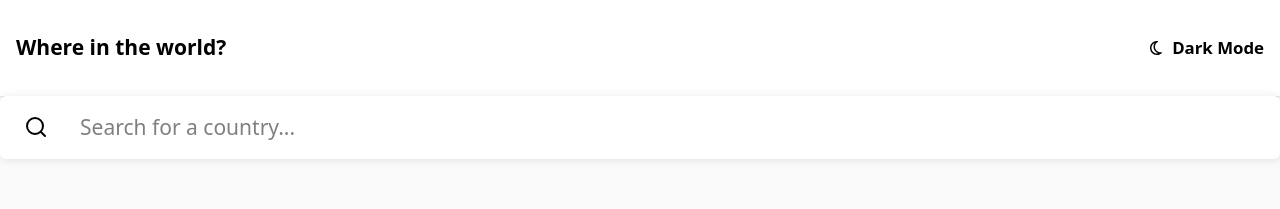
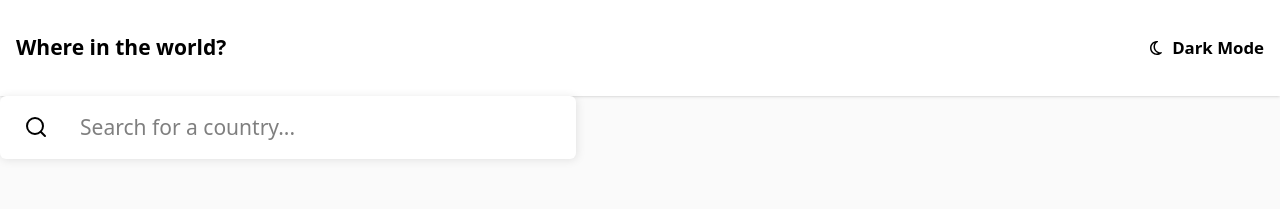
Before and after one commit to Silas310/rest-countries-api-with-color-theme-switcher, a React (Vite) app: page / in a window 1280 px wide. Shown: the top 209 px of the page. Built offline with nearby package versions, Linux system fonts and the light colour scheme.

Commit message:
feat: add max width of 36rem to search input

```diff
--- a/src/components/Search.jsx
+++ b/src/components/Search.jsx
@@ -7,7 +7,7 @@ function Search() {
       placeholder="Search for a country..."
       className="bg-white bg-[url(../../public/icons/search.svg)] bg-no-repeat
       min-[10rem]:bg-position-[center_left_1.5rem] py-4 min-[10rem]:px-20 rounded-md
-      outline-0 placeholder:text-[light-input] shadow-[1px_1px_10px_rgba(0,0,0,0.10)]"
+      outline-0 placeholder:text-[light-input] shadow-[1px_1px_10px_rgba(0,0,0,0.10)] max-w-[36rem]"
     />
   )
 }
```
